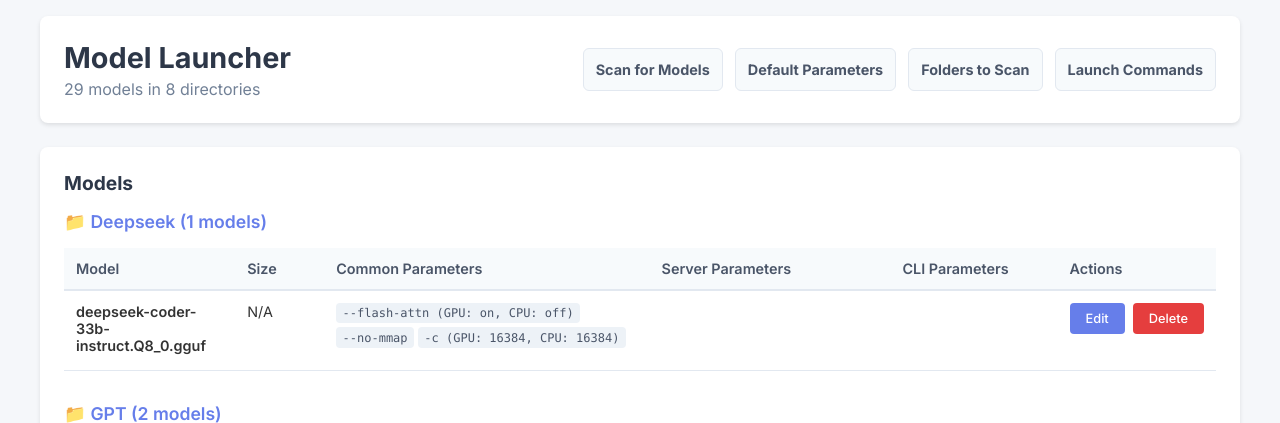
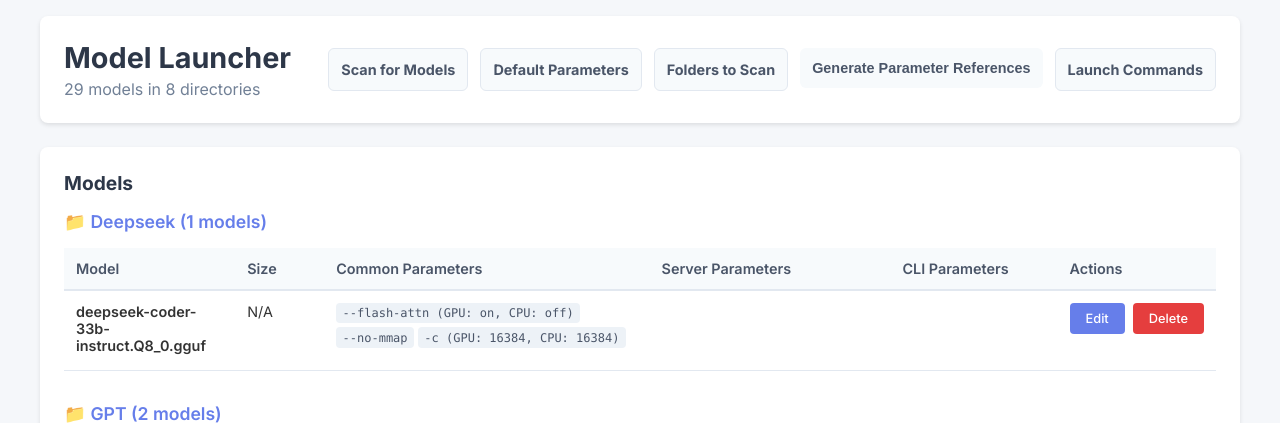
Before and after one commit to amegilla-ai/llama-launcher, a Flask app: page / in a window 1280 px wide. Shown: the top 423 px of the page. Run offline with Flask 2, Linux system fonts and the light colour scheme; data comes from the database, SQL or seed files in the repository.

Commit message:
moved generate params

```diff
--- a/admin_app/templates/admin_index.html
+++ b/admin_app/templates/admin_index.html
@@ -388,6 +388,9 @@
                 <a href="{{ url_for('folders') }}" class="action-btn">
                     <span>Folders to Scan</span>
                 </a>
+                <form method="POST" action="/generate-param-refs" style="display:inline;">
+                    <button type="submit" class="action-btn" style="border:none;">Generate Parameter References</button>
+                </form>
                 <a href="{{ url_for('static_page') }}" target="_blank" class="action-btn">
                     <span>Launch Commands</span>
                 </a>
```
Also changed, not shown: admin_app/templates/defaults.html (+5 -3 lines), shared/__init__.py (deleted), 1 other file.
